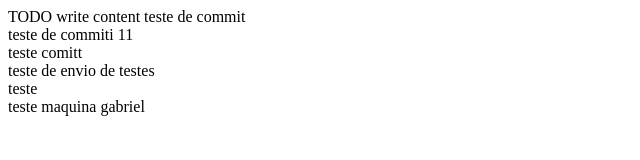
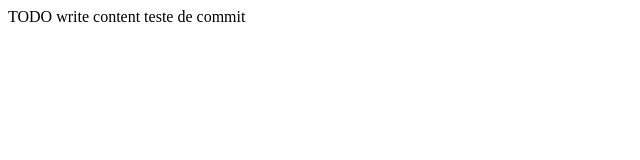
Before and after one commit to luizfernandorodrigues/Projeto-Web, a plain HTML site: page web/index.html in a window 1280 px wide. Shown: the whole page, without its empty margins (0-640 px from the left). Drawn offline with Linux system fonts and the light colour scheme.

Commit message:
eliminação de testes

```diff
--- a/web/index.html
+++ b/web/index.html
@@ -12,10 +12,6 @@ and open the template in the editor.
     </head>
     <body>
         <div>TODO write content teste de commit</div>
-        <div>teste de commiti 11</div>
-        <div>teste comitt</div>
-        <div>teste de envio de testes</div>
-        <span>teste</span>
-        <div>teste maquina gabriel</div>
+
     </body>
 </html>
```
